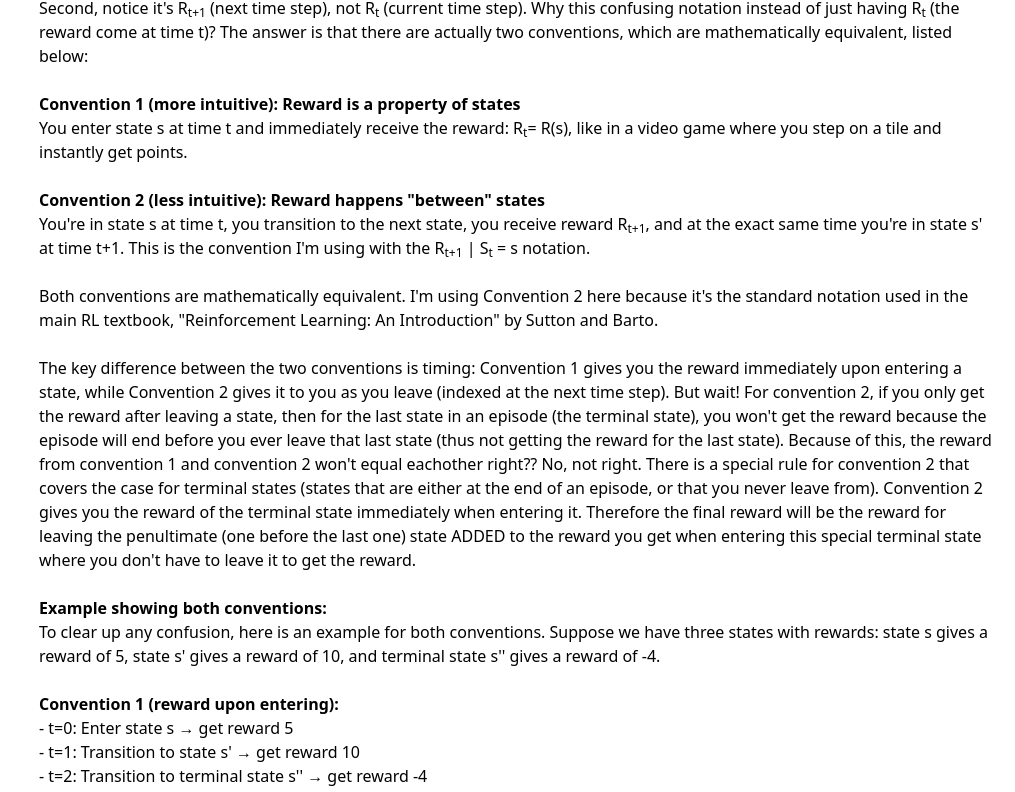
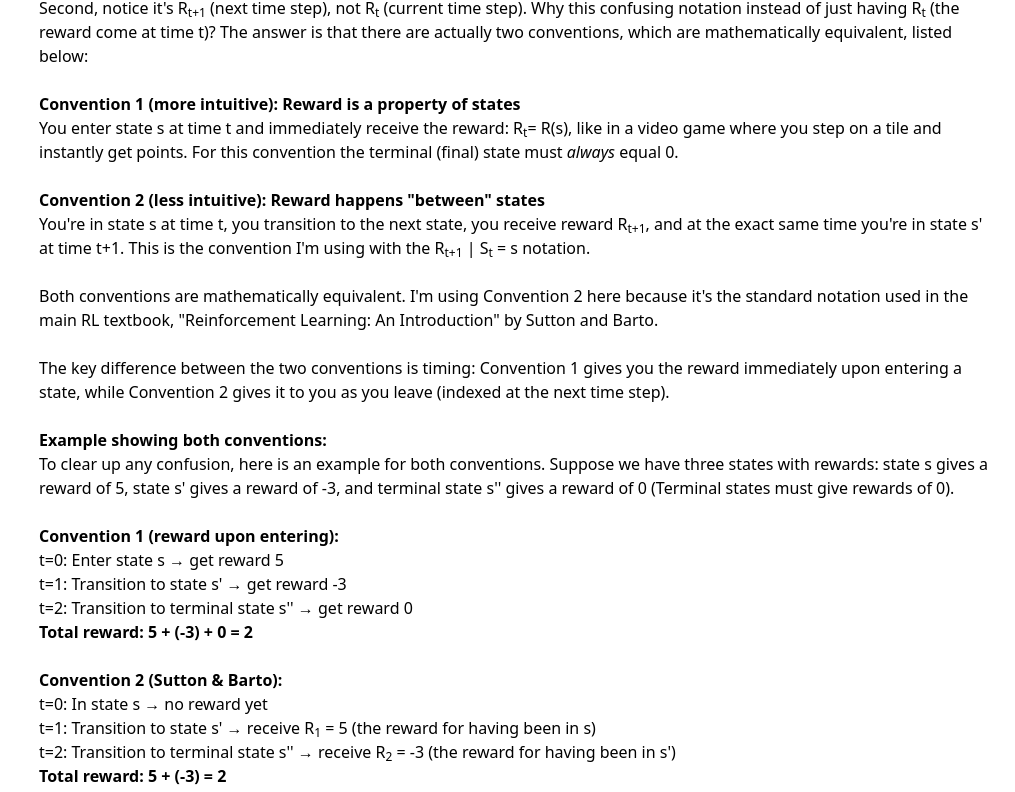
Before and after one commit to WilliamGiammona/learning-ai, a Next.js app: page /reinforcement-learning in a window 1280 px wide. Shown: the part 10555-11347 px from the top of the page, without its empty margins (265-1280 px from the left). Built offline with nearby package versions, Linux system fonts and the light colour scheme.

Commit message:
continuing mdp section

```diff
--- a/app/reinforcement-learning/page.tsx
+++ b/app/reinforcement-learning/page.tsx
@@ -1097,9 +1097,9 @@ export default function ReinforcementLearningPage() {
               </strong>
               <br />
               You enter state s at time t and immediately receive the reward: R
-              <sub>t</sub>
-              = R(s), like in a video game where you step on a tile and
-              instantly get points.
+              <sub>t</sub>= R(s), like in a video game where you step on a tile
+              and instantly get points. For this convention the terminal (final)
+              state must <em>always</em> equal 0.
               <br />
               <br />
               <strong>
@@ -1121,53 +1121,40 @@ export default function ReinforcementLearningPage() {
               The key difference between the two conventions is timing:
               Convention 1 gives you the reward immediately upon entering a
               state, while Convention 2 gives it to you as you leave (indexed at
-              the next time step). But wait! For convention 2, if you only get
-              the reward after leaving a state, then for the last state in an
-              episode (the terminal state), you won&apos;t get the reward
-              because the episode will end before you ever leave that last state
-              (thus not getting the reward for the last state). Because of this,
-              the reward from convention 1 and convention 2 won&apos;t equal
-              eachother right?? No, not right. There is a special rule for
-              convention 2 that covers the case for terminal states (states that
-              are either at the end of an episode, or that you never leave
-              from). Convention 2 gives you the reward of the terminal state
-              immediately when entering it. Therefore the final reward will be
-              the reward for leaving the penultimate (one before the last one)
-              state ADDED to the reward you get when entering this special
-              terminal state where you don&apos;t have to leave it to get the
-              reward.
+              the next time step).
               <br />
               <br />
               <strong>Example showing both conventions:</strong>
               <br />
               To clear up any confusion, here is an example for both
               conventions. Suppose we have three states with rewards: state s
-              gives a reward of 5, state s' gives a reward of 10, and terminal
-              state s'' gives a reward of -4.
+              gives a reward of 5, state s' gives a reward of -3, and terminal
+              state s'' gives a reward of 0 (Terminal states must give rewards
+              of 0).
               <br />
               <br />
               <strong>Convention 1 (reward upon entering):</strong>
               <br />
-              - t=0: Enter state s → get reward 5
-              <br />
-              - t=1: Transition to state s' → get reward 10
-              <br />
-              - t=2: Transition to terminal state s'' → get reward -4
-              <br />- <strong>Total reward: 5 + 10 + (-4) = 11</strong>
+              t=0: Enter state s → get reward 5
+              <br />
+              t=1: Transition to state s' → get reward -3
+              <br />
+              t=2: Transition to terminal state s'' → get reward 0
+              <br />
+              <strong>Total reward: 5 + (-3) + 0 = 2</strong>
               <br />
               <br />
               <strong>Convention 2 (Sutton & Barto):</strong>
               <br />
-              - t=0: In state s → no reward yet
-              <br />- t=1: Transition to state s' → receive R<sub>1</sub> = 5
-              (the reward for having been in s)
-              <br />- t=2: Transition to terminal state s'' → receive R
-              <sub>2</sub> = 6 (this combines the reward for having been in s',
-              which is 10, AND the reward you immediately upon entering the
-              terminal state (because the terminal state is special) which is
-              -4, giving us the total reward for that timestep of: (10 - 4)
-              which is 6.
-              <br />- <strong>Total reward: 5 + 6 = 11</strong>
+              t=0: In state s → no reward yet
+              <br />
+              t=1: Transition to state s' → receive R<sub>1</sub> = 5 (the
+              reward for having been in s)
+              <br />
+              t=2: Transition to terminal state s'' → receive R<sub>2</sub> = -3
+              (the reward for having been in s')
+              <br />
+              <strong>Total reward: 5 + (-3) = 2</strong>
               <br />
             </p>
             <p className="mb-4">
```
